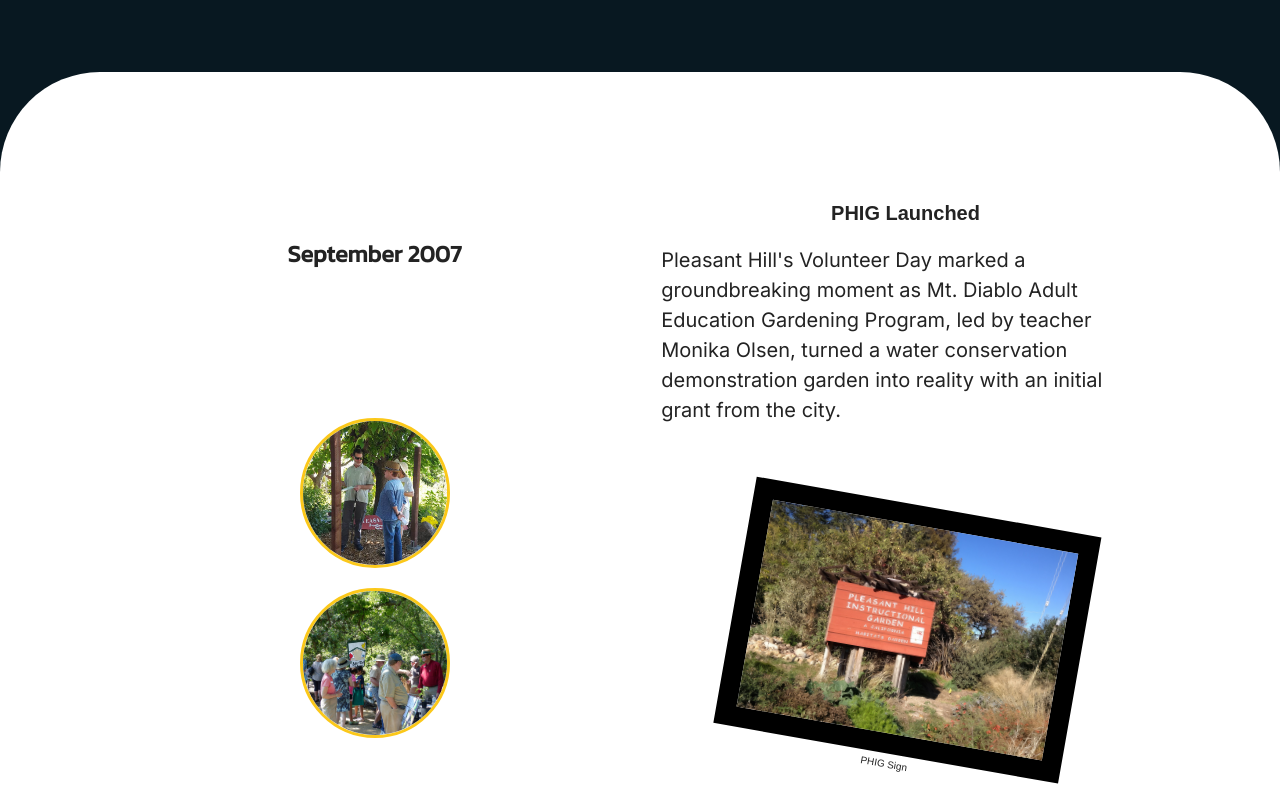
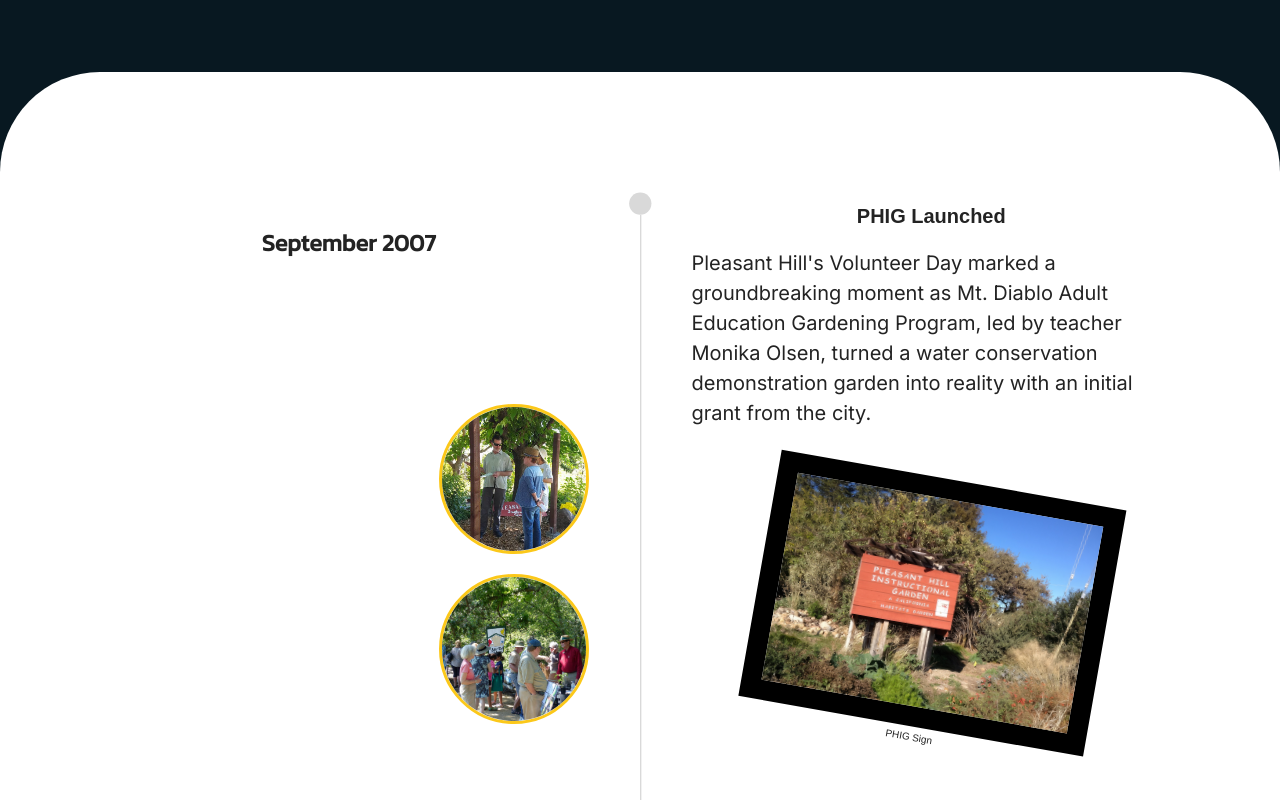
Before and after one commit to ramitaarora/phig-website, a React (Create React App) app: page /about in a window 1280 px wide. Shown: the part 460-1260 px from the top of the page. Built offline with nearby package versions, Linux system fonts and the light colour scheme; a web font is replaced by a local one.

Commit message:
added timeline line

```diff
--- a/src/App.css
+++ b/src/App.css
@@ -465,12 +465,12 @@ nav a svg {
 
 .main-image-even {
   transform: rotate(10deg);
-  margin-top: 80px;
+  margin-top: 50px;
 }
 
 .main-image-odd {
   transform: rotate(350deg);
-  margin-top: 80px;
+  margin-top: 50px;
 }
 
 /* Footer Styles */
--- a/src/components/Timeline.jsx
+++ b/src/components/Timeline.jsx
@@ -2,19 +2,25 @@ import { css } from '@emotion/css';
 
 export default function Timeline({ date, firstImage, secondImage, header, description, mainImage, caption, index }) {
     return (
-        <div className={css`display: flex; justify-content: space-between; align-items: center; margin: 5% 5%;`}>
-            <div className={css`width: 50%; padding: 2%; text-align: center; display: flex; flex-direction: column; justify-content: space-between; align-items: center;`}>
+        <div className={css`display: flex; justify-content: space-between; align-items: center; margin: 0 5%;`}>
+            <div className={css`width: 50%; text-align: center; display: flex; flex-direction: column; justify-content: space-evenly; align-items: center; margin-right: 40px;`}>
                 <h3>{date}</h3>
-                <div className={css`display: flex; flex-direction: column; align-items: center; justify-content: space-evenly; margin-top: 30%;`}>
-                    <img src={firstImage} alt="timeline-firstImage" className={css`height: 150px; width: 150px; border-radius: 100%; margin-bottom: 20px; border: 3px solid var(--accent); object-fit: cover; object-position: center;`}/>
-                    {secondImage ? <img src={secondImage} alt="timeline-secondImage" className={css`height: 150px; width: 150px; border-radius: 100%; border: 3px solid var(--accent); object-fit: cover; object-position: center;`}/> : null}
+                <div className={css`display: flex; flex-direction: column; align-items: center; justify-content: space-evenly; margin-top: 30%; align-self: flex-end;`}>
+                    <img src={firstImage} alt="timeline-firstImage" className={css`height: 150px; width: 150px; border-radius: 100%; margin-bottom: 20px; border: 3px solid var(--accent); object-fit: cover; object-position: center;`} />
+                    {secondImage ? <img src={secondImage} alt="timeline-secondImage" className={css`height: 150px; width: 150px; border-radius: 100%; border: 3px solid var(--accent); object-fit: cover; object-position: center;`} /> : null}
                 </div>
             </div>
-            <div className={css`width: 50%; padding: 2%; display: flex; flex-direction: column; justify-content: space-evenly; align-items: center;`}>
+            <div className={css`position: relative; top: 70px;`}>
+                <svg width="23" height="700" viewBox="0 0 23 700" fill="none" xmlns="http://www.w3.org/2000/svg">
+                    <circle cx="11.2857" cy="11.5432" r="11.1429" fill="#D9D9D9" />
+                    <line x1="11.6857" y1="23" x2="11.6857" y2="700" stroke="#D9D9D9" stroke-width="1.37143" />
+                </svg>
+            </div>
+            <div className={css`margin-left: 40px; width: 50%; display: flex; flex-direction: column; justify-content: space-evenly; align-items: center;`}>
                 <h4 className={css`text-align: center; margin-bottom: 20px;`}>{header}</h4>
                 <p className={css`line-height: 30px;`}>{description}</p>
                 <div className={index % 2 === 0 ? "main-image-even" : "main-image-odd"}>
-                    <img src={mainImage} alt="timeline-mainImage" className={css`height: 250px; width: 350px; object-fit: cover; object-position: center; border: 20px solid black;`}/>
+                    <img src={mainImage} alt="timeline-mainImage" className={css`height: 250px; width: 350px; object-fit: cover; object-position: center; border: 20px solid black;`} />
                     {caption ? <figcaption className={css`font-size: 10px; text-align: center;`}>{caption}</figcaption> : null}
                 </div>
             </div>
```
